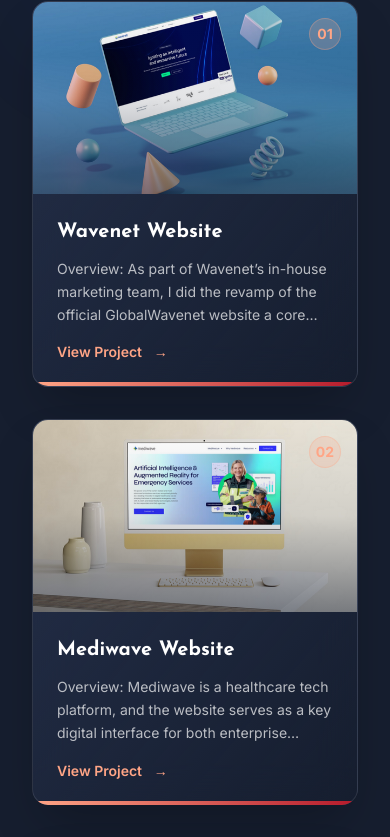
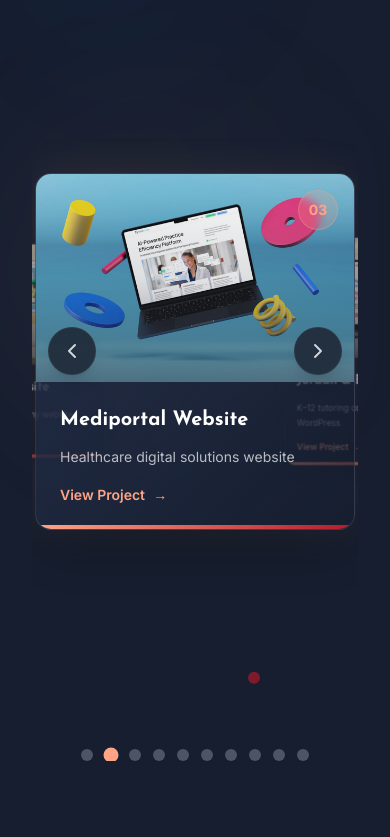
Before and after one commit to dasunsucharith/daunsucharith-me, a Next.js app: page / in a window 390 px wide. Shown: the part 3720-4557 px from the top of the page. Built offline with nearby package versions, Linux system fonts and the light colour scheme.

Commit message:
feat: implement 3D carousel for project display with auto-slide and manual navigation features; add perspective utilities for enhanced visual effects

```diff
--- a/app/globals.css
+++ b/app/globals.css
@@ -183,3 +183,12 @@
 .animate-pulse {
 	animation: pulse 2s ease-in-out infinite;
 }
+
+/* 3D Perspective utilities */
+.perspective-1000 {
+	perspective: 1000px;
+}
+
+.preserve-3d {
+	transform-style: preserve-3d;
+}
--- a/components/sections/ProjectsSection.tsx
+++ b/components/sections/ProjectsSection.tsx
@@ -3,8 +3,73 @@
 import Link from "next/link";
 import { motion } from "framer-motion";
 import { projects } from "../../lib/projects";
+import { useState, useEffect } from "react";
 
 const ProjectsSection = () => {
+  const [currentIndex, setCurrentIndex] = useState(0);
+  const [isMobile, setIsMobile] = useState(false);
+  const [isAutoPlaying, setIsAutoPlaying] = useState(true);
+
+  // Check if mobile on mount and resize
+  useEffect(() => {
+    const checkMobile = () => {
+      if (typeof window !== 'undefined') {
+        setIsMobile(window.innerWidth < 768);
+      }
+    };
+
+    checkMobile();
+    if (typeof window !== 'undefined') {
+      window.addEventListener('resize', checkMobile);
+    }
+
+    return () => {
+      if (typeof window !== 'undefined') {
+        window.removeEventListener('resize', checkMobile);
+      }
+    };
+  }, []);
+
+  // Auto-slide functionality
+  useEffect(() => {
+    if (!isAutoPlaying) return;
+
+    const interval = setInterval(() => {
+      setCurrentIndex((prevIndex) => (prevIndex + 1) % projects.length);
+    }, 5000); // Change slide every 5 seconds
+
+    return () => clearInterval(interval);
+  }, [isAutoPlaying]);
+
+  // Navigation functions
+  const goToNext = () => {
+    setCurrentIndex((prevIndex) => (prevIndex + 1) % projects.length);
+  };
+
+  const goToPrev = () => {
+    setCurrentIndex((prevIndex) => (prevIndex - 1 + projects.length) % projects.length);
+  };
+
+  // Pause auto-play on manual interaction
+  const handleManualNavigation = (callback: () => void) => {
+    setIsAutoPlaying(false);
+    callback();
+    // Resume auto-play after 10 seconds
+    setTimeout(() => setIsAutoPlaying(true), 10000);
+  };
+
+  // Get visible projects (3 at a time)
+  const getVisibleProjects = () => {
+    const visibleProjects = [];
+    for (let i = 0; i < 3; i++) {
+      const index = (currentIndex + i) % projects.length;
+      visibleProjects.push({ ...projects[index], position: i });
+    }
+    return visibleProjects;
+  };
+
+  const visibleProjects = getVisibleProjects();
+
   return (
     <section id="projects" className="relative py-24 bg-light-muted dark:bg-brand-base text-gray-800 dark:text-white overflow-hidden">
       {/* Enhanced background with floating elements */}
@@ -94,36 +159,116 @@
           </motion.p>
         </motion.div>
 
-        {/* Enhanced projects grid */}
+        {/* 3D Carousel */}
+        <div className="relative overflow-hidden">
           <motion.div
-          className="grid grid-cols-1 md:grid-cols-2 lg:grid-cols-3 gap-8"
+            className="flex items-center justify-center min-h-[700px] md:min-h-[600px] perspective-1000"
             initial="hidden"
             whileInView="visible"
             viewport={{ once: true, margin: "-100px" }}
-          variants={{
-            hidden: {},
-            visible: { transition: { staggerChildren: 0.15 } },
+          >
+            <div className="relative w-full max-w-7xl mx-auto">
+              {/* Navigation Arrows */}
+              <button
+                onClick={() => handleManualNavigation(goToPrev)}
+                className="absolute left-4 md:left-8 top-1/2 -translate-y-1/2 z-20 w-12 h-12 md:w-14 md:h-14 rounded-full bg-white/90 dark:bg-gray-800/90 backdrop-blur-sm border border-gray-200/50 dark:border-gray-700/50 flex items-center justify-center shadow-lg hover:shadow-xl transition-all duration-300 group hover:scale-110"
+                style={{
+                  backdropFilter: 'blur(10px)'
                 }}
               >
-          {projects.map((project, index) => (
+                <svg
+                  width="24"
+                  height="24"
+                  viewBox="0 0 24 24"
+                  fill="none"
+                  className="text-gray-700 dark:text-gray-300 group-hover:text-light-accent dark:group-hover:text-brand-accent transition-colors duration-300"
+                >
+                  <path
+                    d="M15 18L9 12L15 6"
+                    stroke="currentColor"
+                    strokeWidth="2"
+                    strokeLinecap="round"
+                    strokeLinejoin="round"
+                  />
+                </svg>
+              </button>
+
+              <button
+                onClick={() => handleManualNavigation(goToNext)}
+                className="absolute right-4 md:right-8 top-1/2 -translate-y-1/2 z-20 w-12 h-12 md:w-14 md:h-14 rounded-full bg-white/90 dark:bg-gray-800/90 backdrop-blur-sm border border-gray-200/50 dark:border-gray-700/50 flex items-center justify-center shadow-lg hover:shadow-xl transition-all duration-300 group hover:scale-110"
+                style={{
+                  backdropFilter: 'blur(10px)'
+                }}
+              >
+                <svg
+                  width="24"
+                  height="24"
+                  viewBox="0 0 24 24"
+                  fill="none"
+                  className="text-gray-700 dark:text-gray-300 group-hover:text-light-accent dark:group-hover:text-brand-accent transition-colors duration-300"
+                >
+                  <path
+                    d="M9 18L15 12L9 6"
+                    stroke="currentColor"
+                    strokeWidth="2"
+                    strokeLinecap="round"
+                    strokeLinejoin="round"
+                  />
+                </svg>
+              </button>
+
+              <div className="flex items-center justify-center relative">
+                {visibleProjects.map((project, index) => {
+                  const isCenter = project.position === 1;
+                  const isLeft = project.position === 0;
+                  const isRight = project.position === 2;
+
+                  return (
                     <motion.div
-              key={project.slug}
-              variants={{
-                hidden: { opacity: 0, y: 40, scale: 0.9 },
-                visible: { opacity: 1, y: 0, scale: 1 },
+                      key={`${project.slug}-${currentIndex}`}
+                      className="absolute"
+                      initial={{ opacity: 0, scale: 0.8 }}
+                      animate={{
+                        opacity: 1,
+                        scale: isCenter ? 1 : 0.75,
+                        x: isLeft
+                          ? isMobile ? '-180px' : '-220px'
+                          : isRight
+                          ? isMobile ? '180px' : '220px'
+                          : '0px',
+                        z: isCenter ? 0 : -150,
+                        rotateY: isLeft ? '20deg' : isRight ? '-20deg' : '0deg',
                       }}
-              transition={{ duration: 0.6, ease: "easeOut" }}
+                      transition={{
+                        duration: 0.6,
+                        ease: [0.25, 0.1, 0.25, 1],
+                        type: "tween"
+                      }}
+                      style={{
+                        transformStyle: 'preserve-3d',
+                        zIndex: isCenter ? 10 : 5,
+                        filter: isCenter ? 'brightness(1)' : 'brightness(0.7)',
+                      }}
                     >
                       <Link
                         href={`/projects/${project.slug}`}
                         className="block group relative"
                       >
                         <motion.div
-                  whileHover={{ y: -8 }}
+                          whileHover={{
+                            y: isCenter ? -12 : -8,
+                            scale: isCenter ? 1.05 : 0.85,
+                            filter: 'brightness(1)'
+                          }}
                           transition={{ type: "spring", stiffness: 300, damping: 20 }}
-                  className="relative rounded-2xl overflow-hidden bg-gradient-to-br from-light-surface to-light-muted/50 dark:from-brand-surface dark:to-brand-base/50 backdrop-blur-sm border border-gray-200/20 dark:border-white/10 shadow-2xl group-hover:shadow-light-accent/20 dark:group-hover:shadow-brand-accent/20 transition-all duration-500"
+                          className={`relative rounded-2xl overflow-hidden bg-gradient-to-br from-light-surface to-light-muted/50 dark:from-brand-surface dark:to-brand-base/50 backdrop-blur-sm border border-gray-200/20 dark:border-white/10 shadow-2xl group-hover:shadow-light-accent/20 dark:group-hover:shadow-brand-accent/20 transition-all duration-500 ${
+                            isCenter ? 'w-80 sm:w-96 md:w-[420px]' : 'w-64 sm:w-72 md:w-80'
+                          }`}
                           style={{
-                    backdropFilter: 'blur(20px)'
+                            backdropFilter: 'blur(20px)',
+                            boxShadow: isCenter
+                              ? '0 25px 50px -12px rgba(0, 0, 0, 0.25), 0 0 40px rgba(255, 165, 134, 0.1)'
+                              : '0 10px 25px -5px rgba(0, 0, 0, 0.1)'
                           }}
                         >
                           {/* Project image with enhanced overlay */}
@@ -133,7 +278,9 @@
                               alt={project.title}
                               whileHover={{ scale: 1.1 }}
                               transition={{ duration: 0.6, ease: "easeOut" }}
-                      className="w-full h-48 object-cover"
+                              className={`w-full object-cover ${
+                                isCenter ? 'h-52 sm:h-60 md:h-64' : 'h-40 sm:h-48 md:h-52'
+                              }`}
                             />
 
                             {/* Gradient overlay */}
@@ -142,20 +289,25 @@
                             {/* Floating project number */}
                             <motion.div
                               initial={{ opacity: 0, scale: 0 }}
-                      whileInView={{ opacity: 1, scale: 1 }}
-                      viewport={{ once: true }}
+                              animate={{ opacity: 1, scale: 1 }}
                               transition={{ duration: 0.5, delay: index * 0.1 }}
-                      className="absolute top-4 right-4 w-8 h-8 bg-light-accent/20 dark:bg-brand-accent/20 backdrop-blur-sm rounded-full flex items-center justify-center text-light-accent dark:text-brand-accent text-sm font-bold border border-light-accent/30 dark:border-brand-accent/30"
+                              className={`absolute top-4 right-4 bg-light-accent/20 dark:bg-brand-accent/20 backdrop-blur-sm rounded-full flex items-center justify-center text-light-accent dark:text-brand-accent text-sm font-bold border border-light-accent/30 dark:border-brand-accent/30 ${
+                                isCenter ? 'w-10 h-10' : 'w-8 h-8'
+                              }`}
                             >
-                      {String(index + 1).padStart(2, '0')}
+                              {String(projects.findIndex(p => p.slug === project.slug) + 1).padStart(2, '0')}
                             </motion.div>
                           </div>
 
                           {/* Enhanced content section */}
-                  <div className="p-6 relative">
+                          <div className={`relative ${
+                            isCenter ? 'p-6' : 'p-4'
+                          }`}>
                             {/* Project title */}
                             <motion.h3
-                      className="text-xl font-bold text-gray-800 dark:text-white mb-3 group-hover:text-light-accent dark:group-hover:text-brand-accent transition-colors duration-300"
+                              className={`font-bold text-gray-800 dark:text-white mb-3 group-hover:text-light-accent dark:group-hover:text-brand-accent transition-colors duration-300 ${
+                                isCenter ? 'text-xl md:text-2xl' : 'text-lg md:text-xl'
+                              }`}
                               style={{ fontFamily: 'var(--font-josefin)' }}
                             >
                               {project.title}
@@ -163,14 +315,17 @@
 
                             {/* Project description */}
                             <motion.p
-                      className="text-gray-600 dark:text-white/70 mb-4 line-clamp-3 leading-relaxed"
-                      style={{ fontSize: '14px' }}
+                              className={`text-gray-600 dark:text-white/70 mb-4 line-clamp-3 leading-relaxed ${
+                                isCenter ? 'text-sm md:text-base' : 'text-xs md:text-sm'
+                              }`}
                             >
-                      {project.description}
+                              {project.shortDescription}
                             </motion.p>
 
                             {/* View project link with arrow */}
-                    <div className="flex items-center text-light-accent dark:text-brand-accent font-semibold text-sm group-hover:text-gray-800 dark:group-hover:text-white transition-colors duration-300">
+                            <div className={`flex items-center text-light-accent dark:text-brand-accent font-semibold group-hover:text-gray-800 dark:group-hover:text-white transition-colors duration-300 ${
+                              isCenter ? 'text-sm' : 'text-xs'
+                            }`}>
                               <span>View Project</span>
                               <motion.span
                                 animate={{ x: [0, 4, 0] }}
@@ -192,51 +347,35 @@
                           {/* Bottom accent line */}
                           <motion.div
                             initial={{ width: 0 }}
-                    whileInView={{ width: "100%" }}
-                    viewport={{ once: true }}
+                            animate={{ width: "100%" }}
                             transition={{ duration: 1, delay: index * 0.1 + 0.5 }}
                             className="absolute bottom-0 left-0 h-1 bg-gradient-to-r from-light-accent to-light-strong dark:from-brand-accent dark:to-brand-strong"
                           ></motion.div>
                         </motion.div>
                       </Link>
                     </motion.div>
-          ))}
+                  );
+                })}
+              </div>
+            </div>
           </motion.div>
 
-        {/* Enhanced call-to-action */}
-        <motion.div
-          initial={{ opacity: 0, y: 40 }}
-          whileInView={{ opacity: 1, y: 0 }}
-          viewport={{ once: true }}
-          transition={{ duration: 0.8, delay: 0.6 }}
-          className="text-center mt-16"
-        >
-          <motion.div
-            whileHover={{ scale: 1.05 }}
-            whileTap={{ scale: 0.95 }}
-            transition={{ type: "spring", stiffness: 400, damping: 10 }}
-            className="inline-block"
-          >
-            <div className="px-8 py-3 rounded-full bg-gradient-to-r from-light-accent/20 to-light-strong/20 dark:from-brand-accent/20 dark:to-brand-strong/20 border border-light-accent/30 dark:border-brand-accent/30 backdrop-blur-sm group cursor-pointer"
-                 style={{
-                   backdropFilter: 'blur(20px)'
-                 }}>
-              <span className="text-light-accent dark:text-brand-accent font-semibold text-sm flex items-center gap-2">
-                <span>Explore All Projects</span>
-                <motion.span
-                  animate={{ x: [0, 4, 0] }}
-                  transition={{
-                    duration: 2,
-                    repeat: Infinity,
-                    ease: "easeInOut"
-                  }}
-                >
-                  →
-                </motion.span>
-              </span>
+          {/* Carousel indicators */}
+          <div className="flex justify-center mt-12 space-x-3">
+            {projects.map((_, index) => (
+              <button
+                key={index}
+                onClick={() => handleManualNavigation(() => setCurrentIndex(index))}
+                className={`w-3 h-3 rounded-full transition-all duration-300 ${
+                  index === currentIndex
+                    ? 'bg-light-accent dark:bg-brand-accent scale-125 shadow-lg'
+                    : 'bg-gray-300 dark:bg-gray-600 hover:bg-light-accent/50 dark:hover:bg-brand-accent/50 hover:scale-110'
+                }`}
+              />
+            ))}
           </div>
-          </motion.div>
-        </motion.div>
+        </div>
+
       </div>
     </section>
   );
```
Lines whose indentation alone changed are shown as unchanged.
